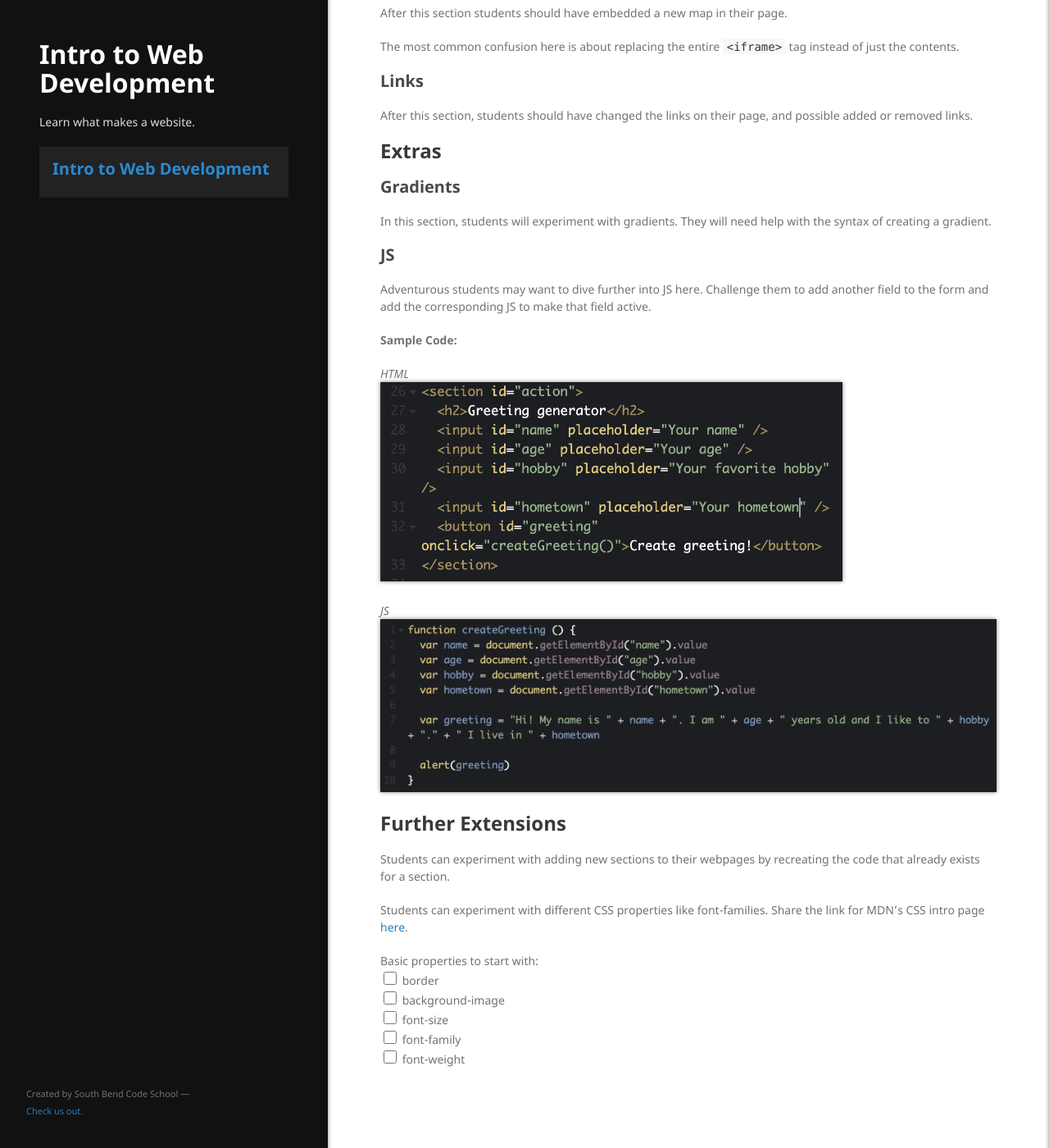
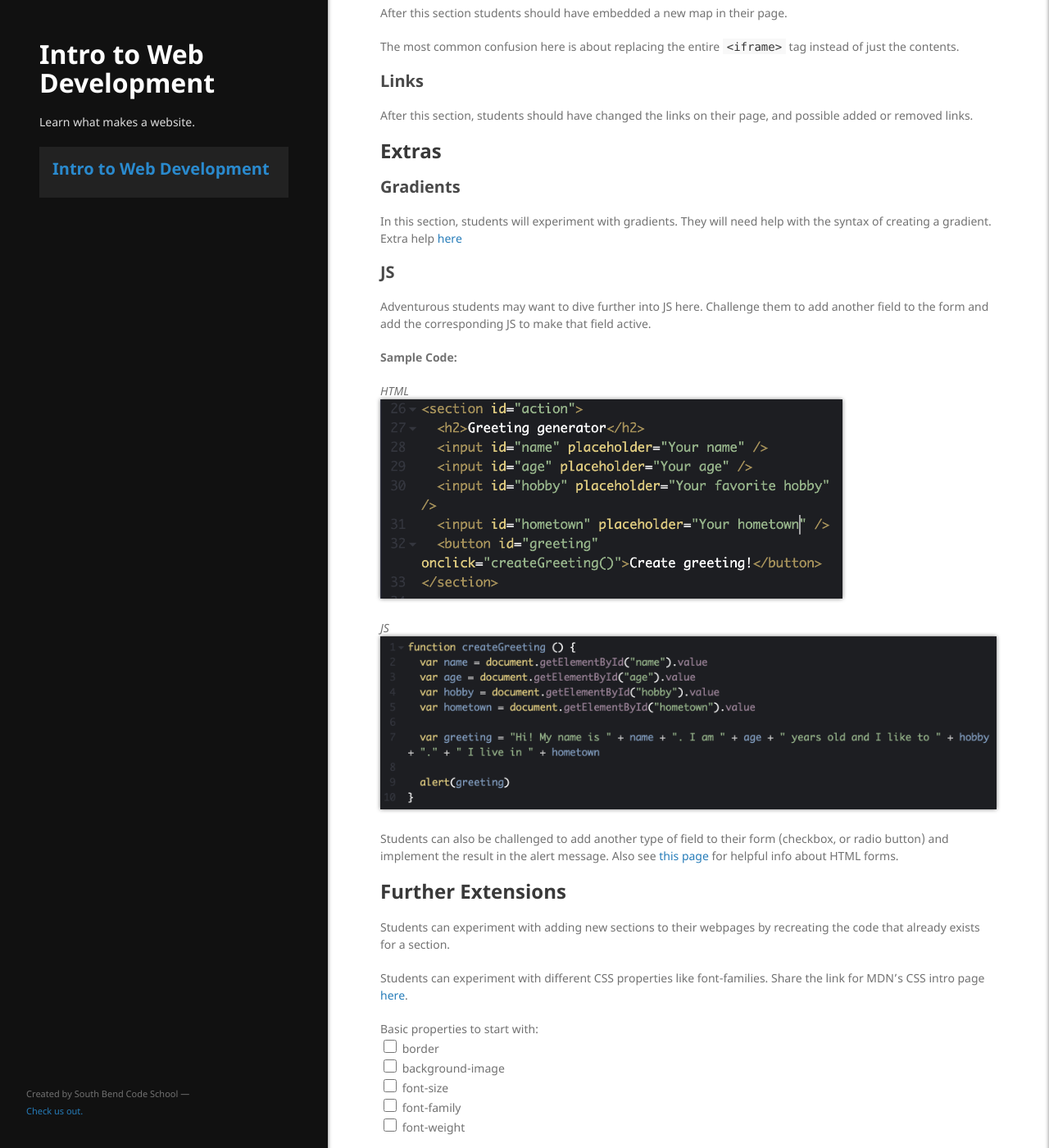
Before and after one commit to south-bend-code-works/code-week, a Jekyll site: the page built from lessons/intro/code-week-instructor.md, in a window 1280 px wide and 1400 px high, scrolled down 963 px. Shown: the whole window at 82% size. Built offline with Jekyll 4.4.1, drawn with Linux system fonts in a browser that asks for light colours; our own code applies the rules of GitHub Pages for plain Markdown files.

Commit message:
added more extensions

```diff
--- a/lessons/intro/code-week-instructor.md
+++ b/lessons/intro/code-week-instructor.md
@@ -52,7 +52,7 @@ After this section, students should have changed the links on their page, and po
 
 ### Gradients
 
-In this section, students will experiment with gradients. They will need help with the syntax of creating a gradient.
+In this section, students will experiment with gradients. They will need help with the syntax of creating a gradient. Extra help [here](https://css-tricks.com/css3-gradients/)
 
 ### JS
 
@@ -66,6 +66,9 @@ _HTML_ <br>
 _JS_ <br>
 <img style="height: auto; max-width: 100%;" src="{{ site.baseurl }}/assets/img/newformjs.png">
 
+Students can also be challenged to add another type of field to their form (checkbox, or radio button) and implement the result in the alert message. Also see [this page](https://www.w3schools.com/html/html_forms.asp) for helpful info about HTML forms.
+
+
 ## Further Extensions
 
 Students can experiment with adding new sections to their webpages by recreating the code that already exists for a section.
```
